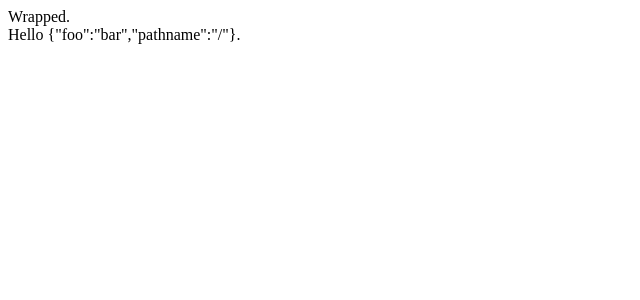
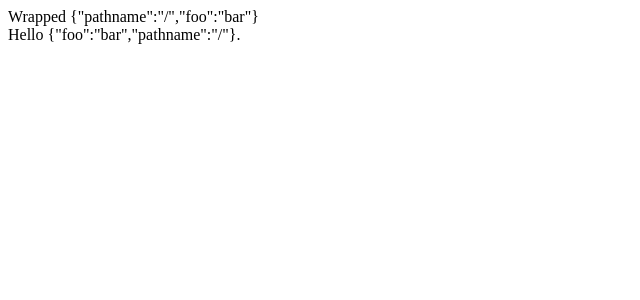
Before and after one commit to kirill-konshin/next-getstaticprops, a Next.js app: page / in a window 1280 px wide. Shown: the top 300 px of the page, without its empty margins (0-640 px from the left). Built offline with nearby package versions, Linux system fonts and the light colour scheme.

Commit message:
Update _app.js

```diff
--- a/pages/_app.js
+++ b/pages/_app.js
@@ -6,10 +6,6 @@ class WrappedApp extends App {
     console.log("App.getInitialProps");
     return {
       pageProps: {
-        // Call page-level getInitialProps
-        ...(Component.getInitialProps
-          ? await Component.getInitialProps(ctx)
-          : {}),
         pathname: ctx.pathname,
       }
     };
@@ -19,7 +15,7 @@ class WrappedApp extends App {
     const { Component, pageProps } = this.props;
     return (
       <div>
-        Wrapped.
+        Wrapped {JSON.stringify(pageProps)}
         <Component {...pageProps} />
       </div>
     );
```
